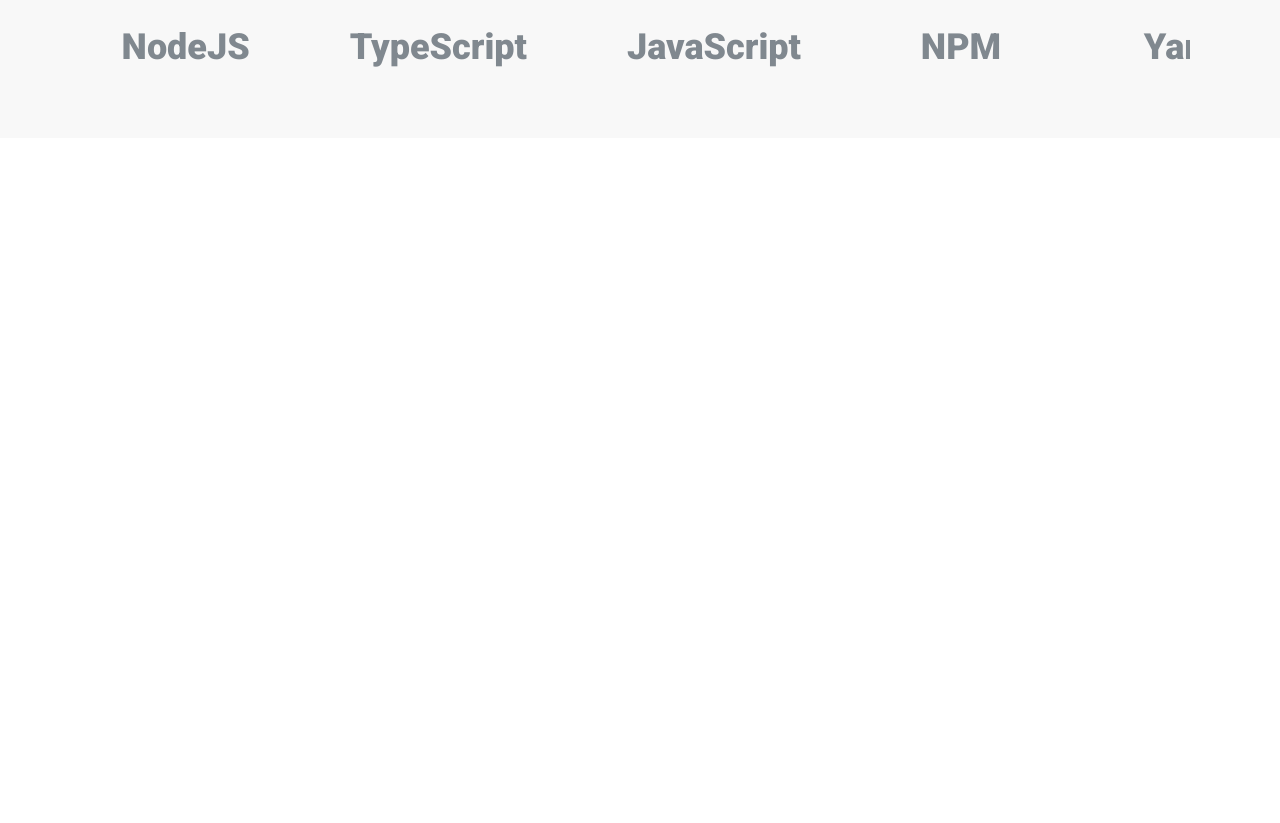
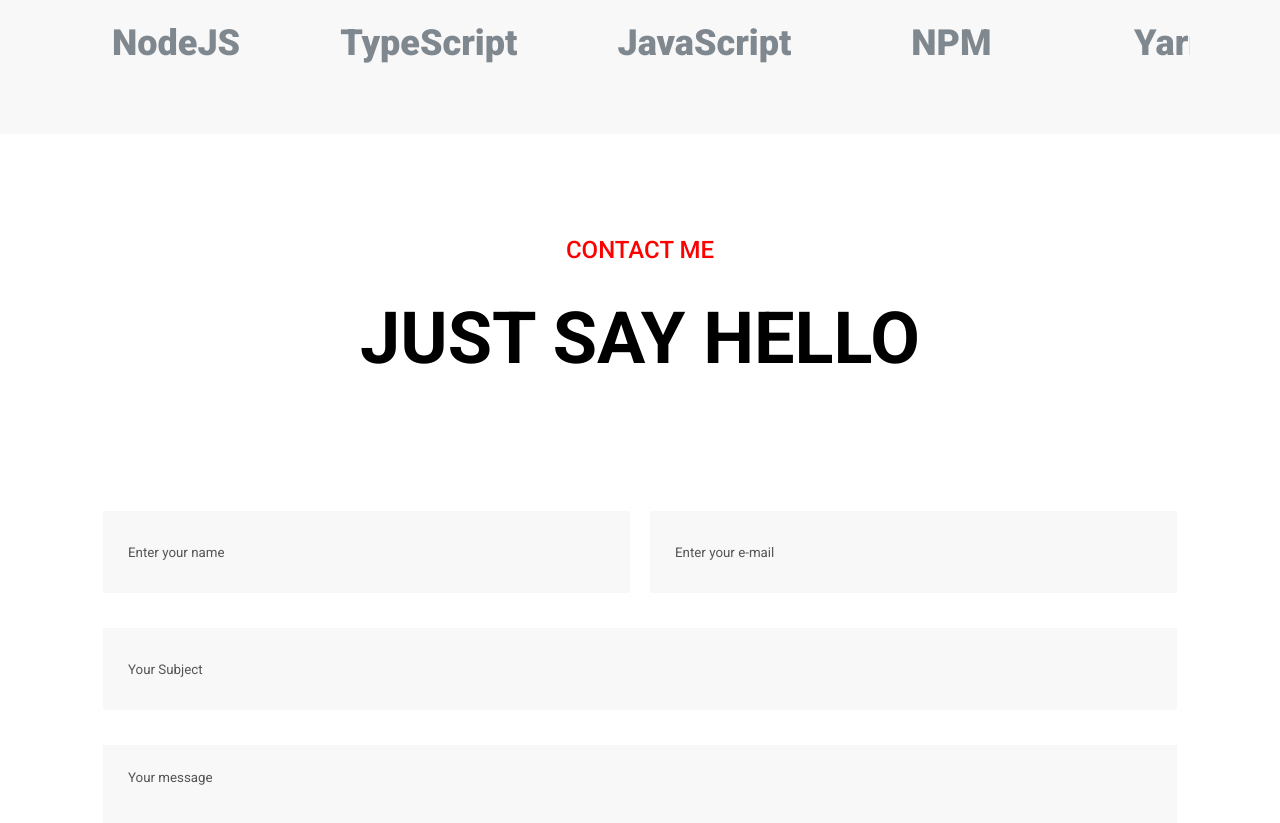
Before and after one commit to SantGT5/NewPortfolio, a React app: page /portfolio in a window 1280 px wide. Shown: the part 2640-3463 px from the top of the page. Before the commit the page ends 2778 px from the top, so only its background shows below. Built offline with nearby package versions, Linux system fonts and the light colour scheme.

Commit message:
Skills && Contact page

```diff
--- a/src/components/Resume.tsx
+++ b/src/components/Resume.tsx
@@ -1,3 +1,4 @@
+import { ContactMe } from "./global/ContactMe"
 import { MyExperience } from "./global/MyExperience"
 import { NavBar } from "./global/NavBar"
 import { Skills } from "./global/Skills"
@@ -10,6 +11,7 @@
       <WelcomeAboutMe />
       <MyExperience />
       <Skills />
+      <ContactMe />
     </div>
   )
 }
--- /dev/null
+++ b/src/components/global/ContactMe.tsx
@@ -0,0 +1,33 @@
+export const ContactMe = () => {
+  return (
+    <div className="container">
+      <h4 className="sub-title">CONTACT ME</h4>
+      <h1 className="title">JUST SAY HELLO</h1>
+      <div className="center">
+        <div className="flex">
+          <input
+            className="input-contact input-name"
+            type="text"
+            placeholder="Enter your name"
+          />
+
+          <input
+            className="input-contact input-email"
+            type="text"
+            placeholder="Enter your e-mail"
+          />
+        </div>
+        <input
+          className="input-contact input-subject"
+          type="email"
+          placeholder="Your Subject"
+        />
+        <textarea
+          rows={20}
+          className="input-contact textarea-subject"
+          placeholder="Your message"
+        ></textarea>
+      </div>
+    </div>
+  )
+}
--- a/src/components/global/MyExperience.tsx
+++ b/src/components/global/MyExperience.tsx
@@ -28,7 +28,7 @@
   return (
     <div className="container">
       <h4 className="sub-title">QUALIFICATION</h4>
-      <h1 className="title">My Experience</h1>
+      <h1 className="title">MY EXPERIENCE</h1>
       {objExpe.map((elem, i) => {
         return (
           <div key={i} className="flex">
--- a/src/components/global/Skills.tsx
+++ b/src/components/global/Skills.tsx
@@ -46,7 +46,9 @@
           {icons.map((Icons, i) => {
             return (
               <div key={i} className="icons-container">
-                <Icons.icon className="skill-icons" />
+                <div className="center">
+                  <Icons.icon className="skill-icons" />
+                </div>
                 <p className="center skill-des">{Icons.des}</p>
               </div>
             )
--- a/src/styles.sass
+++ b/src/styles.sass
@@ -7,6 +7,7 @@
 $red-color: #FF0000
 $bg-color: #F8F8F8
 $skill-color: #80888F
+$placeholder-color: #545454
 
 // *** Mixin ***
 
@@ -44,6 +45,8 @@
     font-family: $font-stack
     margin: 0
 
+textarea,
+input,
 button
     font-family: $font-stack
 
@@ -216,3 +219,36 @@
 
 .icons-container
     margin: 0px 50px
+
+// *** Contact Me ***
+
+.input-contact
+    background-color: $bg-color
+    border: none
+
+.input-contact::placeholder
+    color: $placeholder-color
+
+.input-name
+    width: 500px
+    height: 80px
+    margin-right: 10px
+    margin-bottom: 35px
+    padding-left: 25px
+
+.input-email
+    width: 500px
+    height: 80px
+    margin-left: 10px
+    margin-bottom: 35px
+    padding-left: 25px
+
+.input-subject
+    height: 80px
+    margin-bottom: 35px
+    padding-left: 25px
+
+.textarea-subject
+    padding: 25px 0px 0px 25px
+    resize: vertical
+    overflow: hidden
```
